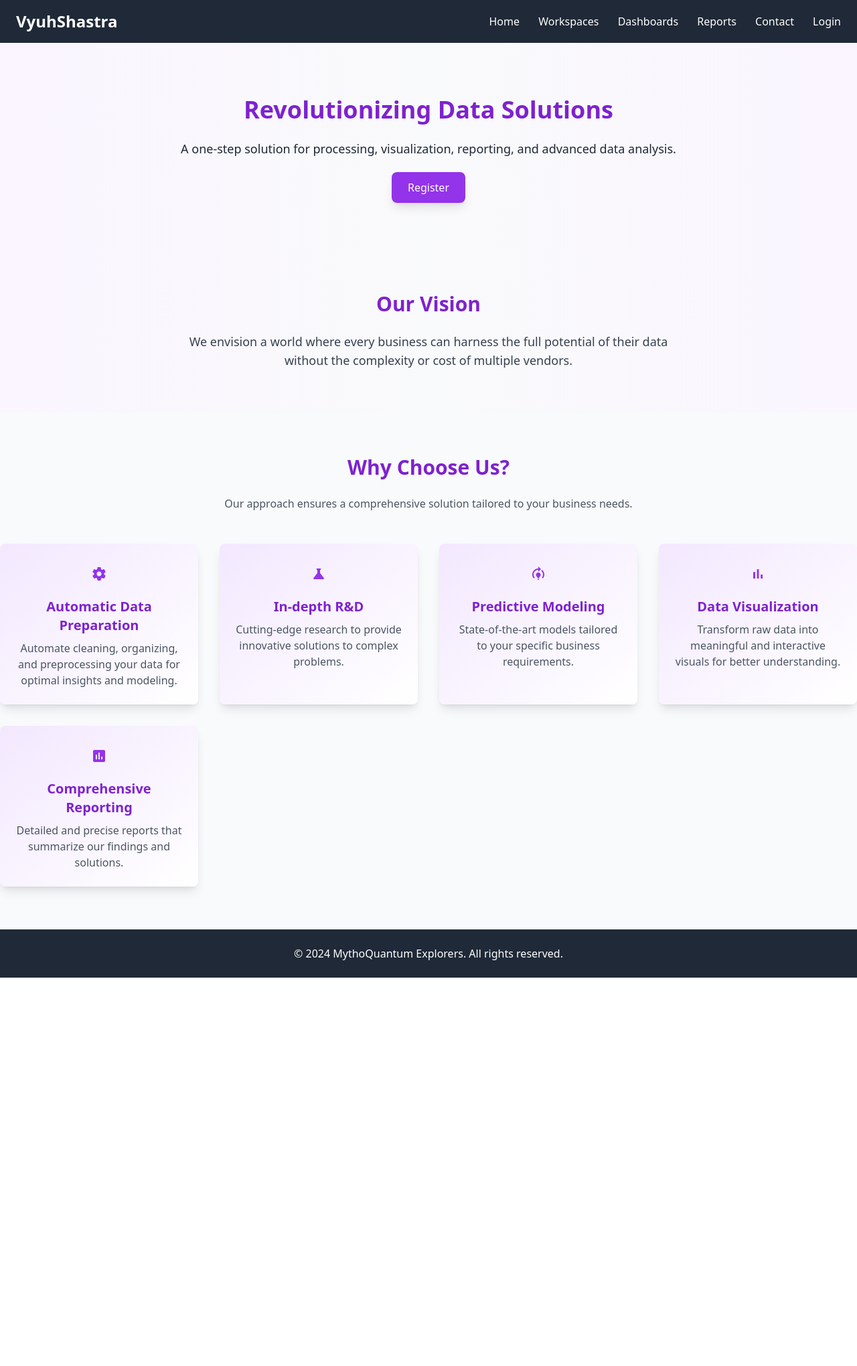
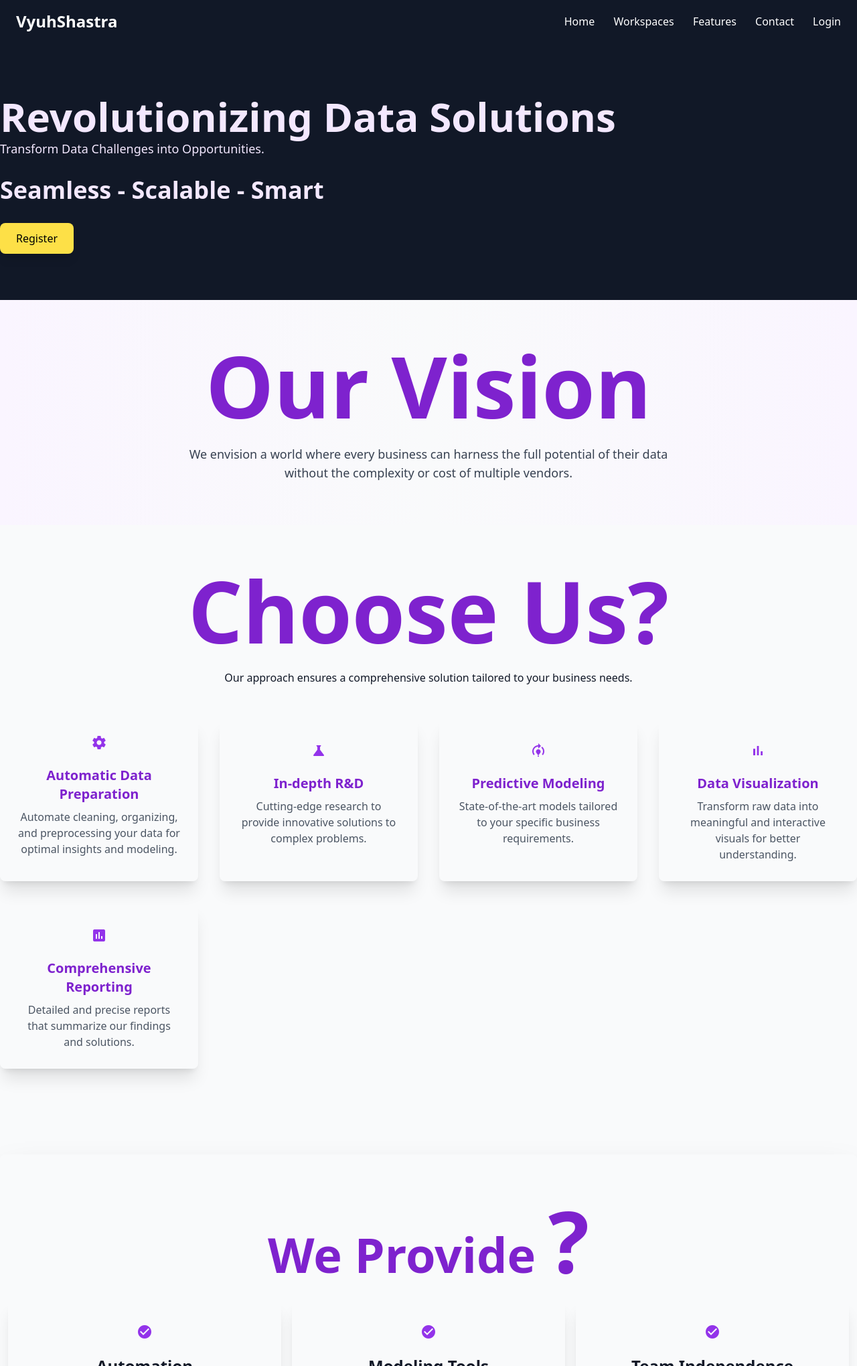
Before and after one commit to Mythoquantumexplorers/product, a Flask app: page / in a window 1280 px wide. Shown: the top 2040 px of the page at 67% size. Before the commit the page ends 1460 px from the top, so only its background shows below. Run offline with Flask 3, Linux system fonts and the light colour scheme; some libraries are stand-ins or nearby versions.

Commit message:
update ui in homepage

```diff
--- a/templates/home.html
+++ b/templates/home.html
@@ -8,18 +8,19 @@
     <link href="https://cdn.jsdelivr.net/npm/tailwindcss@2.2.19/dist/tailwind.min.css" rel="stylesheet">
     <link href="https://fonts.googleapis.com/icon?family=Material+Icons" rel="stylesheet">
 </head>
-<body class="bg-gray-100 text-gray-800">
+<body class="bg-gray-100 text-gray-900">
 
     {% include 'navbar.html' %}
 
     <!-- Hero Section -->
-    <section class="py-20 bg-gradient-to-r from-purple-50 via-gray-50 to-purple-50">
-        <div class="container mx-auto text-center">
-            <h1 class="text-4xl font-bold mb-6 text-purple-700">Revolutionizing Data Solutions
+    <!-- <section class="py-20 bg-gradient-to-r from-purple-50 via-gray-50 to-purple-50"> -->
+    <section class="py-20 bg-gradient-to-r from-gray-900 via-gray-900 to-gray-900">
+        <div class="container mx-auto text-left ">
+            <h1 class="text-6xl font-bold mb-1 text-purple-100">Revolutionizing Data Solutions
             </h1>
-            <p class="text-lg mb-8">A one-step solution for processing, visualization, reporting, and advanced data analysis.
-            </p>
-            <a href="/signup" class="px-6 py-3 rounded-lg shadow-lg bg-purple-600 hover:bg-purple-700 transition text-white">
+            <p class="text-lg mb-7 text-purple-100">Transform Data Challenges into Opportunities.</p>
+            <h2 class="text-4xl font-bold mb-10 text-purple-100">Seamless - Scalable - Smart</h2>
+            <a href="/signup" class="px-6 py-3 rounded-lg shadow-lg bg-yellow-300 hover:bg-yellow-400 transition text-black">
                 Register
             </a>
         </div>
@@ -28,7 +29,7 @@
     <!-- Vision Section -->
     <section class="py-16 bg-gradient-to-r from-purple-50 via-gray-50 to-purple-50">
         <div class="container mx-auto text-center">
-            <h2 class="text-3xl font-bold mb-6 text-purple-700">Our Vision</h2>
+            <h2 class="text-9xl font-bold mb-6 text-purple-700">Our Vision</h2>
             <p class="text-gray-700 text-lg max-w-3xl mx-auto">
                 We envision a world where every business can harness the full potential of their data without the complexity or cost of multiple vendors.
             </p>
@@ -38,11 +39,11 @@
     <!-- Why Choose Us Section -->
     <section class="py-16 bg-gray-50">
         <div class="container mx-auto text-center">
-            <h2 class="text-3xl font-bold mb-6 text-purple-700">Why Choose Us?</h2>
-            <p class="text-gray-600 mb-12">Our approach ensures a comprehensive solution tailored to your business needs.</p>
+            <h2 class="text-9xl font-bold mb-6 text-purple-700">Choose Us<span class="text-10xl">?</span></h2>
+            <p class="text-gray-900 mb-12">Our approach ensures a comprehensive solution tailored to your business needs.</p>
             <div class="grid grid-cols-1 md:grid-cols-2 lg:grid-cols-3 xl:grid-cols-4 gap-8">
                 <!-- Feature Card -->
-                <div class="p-6 bg-gradient-to-br from-purple-100 to-white shadow-lg rounded-lg">
+                <div class="p-4 bg-gradient-to-br from-white-600 to-white shadow-xl hover:shadow-2xl rounded-lg">
                     <div class="text-purple-600 text-4xl mb-4">
                         <span class="material-icons">settings</span>
                     </div>
@@ -50,7 +51,7 @@
                     <p class="text-gray-600">Automate cleaning, organizing, and preprocessing your data for optimal insights and modeling.</p>
                 </div>
                 <!-- Feature Card -->
-                <div class="p-6 bg-gradient-to-br from-purple-100 to-white shadow-lg rounded-lg">
+                <div class="p-7 bg-gradient-to-br from-white-600 to-white shadow-xl hover:shadow-2xl rounded-lg">
                     <div class="text-purple-600 text-4xl mb-4">
                         <span class="material-icons">science</span>
                     </div>
@@ -58,7 +59,7 @@
                     <p class="text-gray-600">Cutting-edge research to provide innovative solutions to complex problems.</p>
                 </div>
                 <!-- Feature Card -->
-                <div class="p-6 bg-gradient-to-br from-purple-100 to-white shadow-lg rounded-lg">
+                <div class="p-7 bg-gradient-to-br from-white-600 to-white shadow-xl hover:shadow-2xl rounded-lg">
                     <div class="text-purple-600 text-4xl mb-4">
                         <span class="material-icons">model_training</span>
                     </div>
@@ -66,7 +67,7 @@
                     <p class="text-gray-600">State-of-the-art models tailored to your specific business requirements.</p>
                 </div>
                 <!-- Feature Card -->
-                <div class="p-6 bg-gradient-to-br from-purple-100 to-white shadow-lg rounded-lg">
+                <div class="p-7 bg-gradient-to-br from-white-600 to-white shadow-xl hover:shadow-2xl rounded-lg">
                     <div class="text-purple-600 text-4xl mb-4">
                         <span class="material-icons">bar_chart</span>
                     </div>
@@ -74,7 +75,7 @@
                     <p class="text-gray-600">Transform raw data into meaningful and interactive visuals for better understanding.</p>
                 </div>
                 <!-- Feature Card -->
-                <div class="p-6 bg-gradient-to-br from-purple-100 to-white shadow-lg rounded-lg">
+                <div class="p-7 bg-gradient-to-br from-white-600 to-white shadow-xl hover:shadow-2xl rounded-lg">
                     <div class="text-purple-600 text-4xl mb-4">
                         <span class="material-icons">assessment</span>
                     </div>
@@ -85,6 +86,119 @@
         </div>
     </section>
 
+    <!-- What we do -->
+     <section class="py-16 bg-gray-50">
+        <div class="container mx-auto text-center shadow-2xl py-16 rounded-lg ">
+            <h1 class="text-7xl font-bold mb-6 text-purple-700">We Provide <span class="text-9xl">?</span></h1>
+            <div class="grid gap-4 grid-cols-3 grid-rows-3 mx-3">
+                <div class="p-7 bg-gradient-to-br from-white-600 to-white shadow-xl font-bold text-2xl hover:shadow-2xl rounded-lg"><div class="text-purple-600 text-4xl mb-4">
+                    <span class="material-icons">
+                        check_circle
+                        </span>
+                </div>Automation</div>
+                <div class="p-7 bg-gradient-to-br from-white-600 to-white shadow-xl font-bold text-2xl hover:shadow-2xl rounded-lg"><div class="text-purple-600 text-4xl mb-4">
+                <span class="material-icons">
+                        check_circle
+                        </span>
+                </div>Modeling Tools</div>
+                <div class="p-7 bg-gradient-to-br from-white-600 to-white shadow-xl font-bold text-2xl hover:shadow-2xl rounded-lg"><div class="text-purple-600 text-4xl mb-4">
+                    <span class="material-icons">
+                        check_circle
+                        </span>
+                </div>Team Independence</div>
+                <div class="p-7 bg-gradient-to-br from-white-600 to-white shadow-xl font-bold text-2xl hover:shadow-2xl rounded-lg"><div class="text-purple-600 text-4xl mb-4">
+                    <span class="material-icons">
+                        check_circle
+                        </span>
+                </div>Real-time analytics</div>
+                <div class="p-7 bg-gradient-to-br from-white-600 to-white shadow-xl font-bold text-2xl hover:shadow-2xl rounded-lg">
+                    <div class="text-purple-600 text-4xl mb-4">
+                    <span class="material-icons">
+                        check_circle
+                        </span>
+                </div>R&D Solutions</div>
+                </div>
+        </div>
+     </section>
+     <!-- Our Market -->
+      <section class="py-16 bg-gray-50">
+        <div class="container mx-auto text-center shadow-2xl py-16 rounded-lg ">
+            <h1 class="text-7xl font-bold mb-6 text-purple-700">Our Market <span class="text-9xl">?</span></h1>
+            <div class="flex justify-center">
+            <table class="table-auto border-separate border-spacing-8" >
+                <thead>
+                  <tr>
+                    <th>Feature</th>
+                    <th>Manual Systems</th>
+                    <th>Our Competitors</th>
+                    <th>Our Product</th>
+                  </tr>
+                </thead>
+                <tbody>
+                  <tr>
+                    <td>Automation</td>
+                    <td>
+                        <div class="text-red-600 text-4xl mb-4">
+                        <span class="material-icons">
+                            dangerous
+                            </span>
+                    </div>
+                    </td>
+                    <td>
+                    <div class="text-purple-600 text-4xl mb-4">
+                        <span class="material-icons">
+                            check_circle
+                            </span>
+                    </div>
+                </td>
+                    <td><div class="text-purple-600 text-4xl mb-4">
+                    <span class="material-icons">
+                        check_circle
+                        </span>
+                </div>
+            </td>
+                  </tr>
+                  <tr>
+                    <td>Scalability</td>
+                    <td><div class="text-red-600 text-4xl mb-4">
+                        <span class="material-icons">
+                            dangerous
+                            </span>
+                    </div></td>
+                    <td><div class="text-red-600 text-4xl mb-4">
+                        <span class="material-icons">
+                            dangerous
+                            </span>
+                    </div></td>
+                    <td><div class="text-purple-600 text-4xl mb-4">
+                        <span class="material-icons">
+                            check_circle
+                            </span>
+                    </div></td>
+                  </tr>
+                  <tr>
+                    <td>Real-Time Insights </td>
+                    <td><div class="text-red-600 text-4xl mb-4">
+                        <span class="material-icons">
+                            dangerous
+                            </span>
+                    </div></td>
+                    <td><div class="text-red-600 text-4xl mb-4">
+                        <span class="material-icons">
+                            dangerous
+                            </span>
+                    </div></td>
+                    <td><div class="text-purple-600 text-4xl mb-4">
+                        <span class="material-icons">
+                            check_circle
+                            </span>
+                    </div></td>
+                  </tr>
+                </tbody>
+              </table>
+              </div>
+        </div>
+      </section>
     <!-- Footer -->
     <footer class="bg-gray-800 text-white py-6">
         <div class="container mx-auto text-center">
--- a/templates/navbar.html
+++ b/templates/navbar.html
@@ -1,18 +1,20 @@
 <!-- Navbar -->
-<header class="bg-gray-800 text-white sticky sticky top-0 z-50">
+<header class="bg-gray-900 text-white sticky sticky top-0 z-50">
     <div class="container mx-auto flex justify-between items-center py-4 px-6">
         <div class="text-2xl font-bold">VyuhShastra</div>
         <nav class="space-x-6">
             <a href="/" class="hover:text-purple-400">Home</a>
             <a href="/workspaces" class="hover:text-purple-400">Workspaces</a>
-            <a href="/dashboards" class="hover:text-purple-400">Dashboards</a>
-            <a href="/reports" class="hover:text-purple-400">Reports</a>
-            <a href="/contact" class="hover:text-purple-400">Contact</a>
+            <!-- <a href="/dashboards" class="hover:text-purple-400">Dashboards</a> -->
+            <a href="#" class="hover:text-purple-400">Features</a>
+            <!-- <a href="/reports" class="hover:border lg">Reports</a> -->
             {% if login %}
                 <a href="/logout" class="hover:text-purple-400">Logout</a>
             {% else %}
-                <a href="/login" class="hover:text-purple-400">Login</a>
+            <a href="/contact" class="hover:text-purple-400">Contact</a>
             {% endif %}
+            <a href="/login" class="hover:text-purple-400">Login</a>
+
         </nav>
     </div>
 </header>
```
